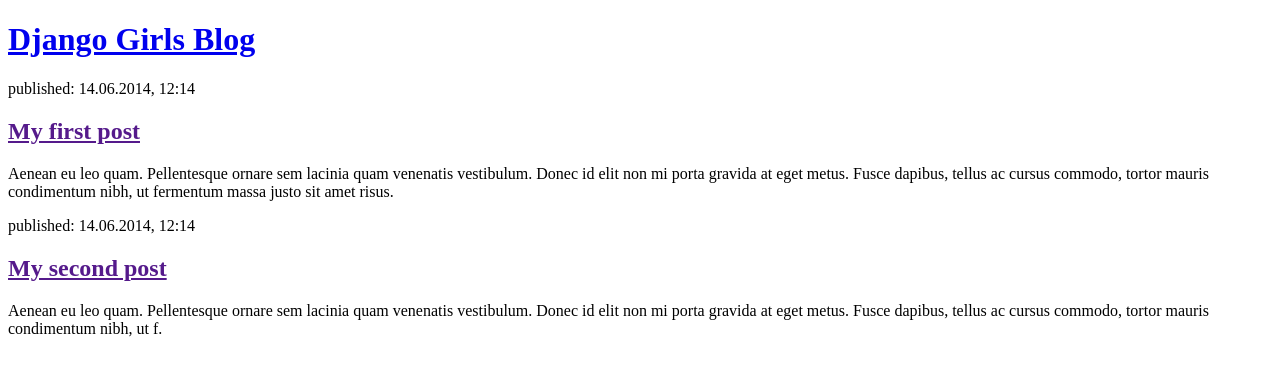
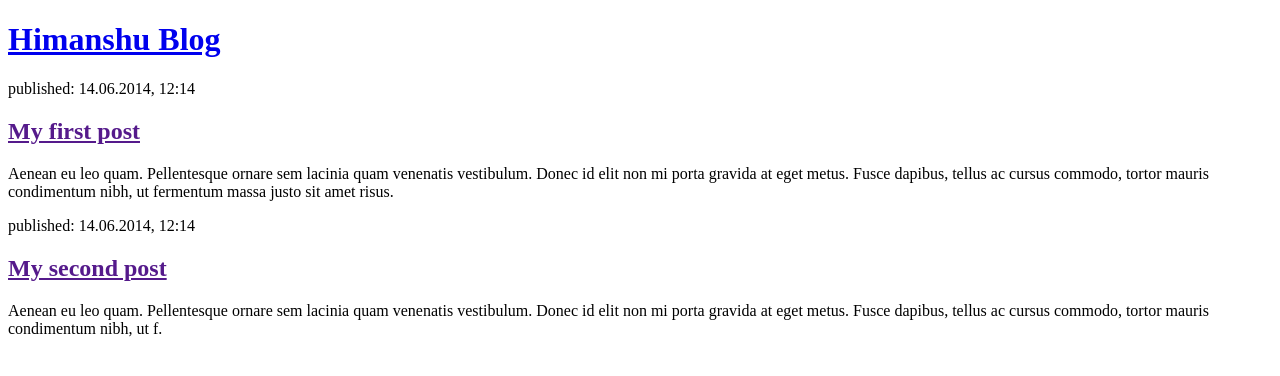
Before and after one commit to himanshuone/project1, a Django app: page / in a window 1280 px wide. Shown: the top 376 px of the page. Run offline with Django 5.2, Linux system fonts and the light colour scheme.

Commit message:
Changed the HTML for the site.

```diff
--- a/blogapp/templates/blogapp/post_list.html
+++ b/blogapp/templates/blogapp/post_list.html
@@ -1,11 +1,11 @@
 <!DOCTYPE html>
 <html>
     <head>
-        <title>Django Girls blog</title>
+        <title>Himanshu</title>
     </head>
     <body>
         <header>
-            <h1><a href="/">Django Girls Blog</a></h1>
+            <h1><a href="/">Himanshu Blog</a></h1>
         </header>
 
         <article>
```
